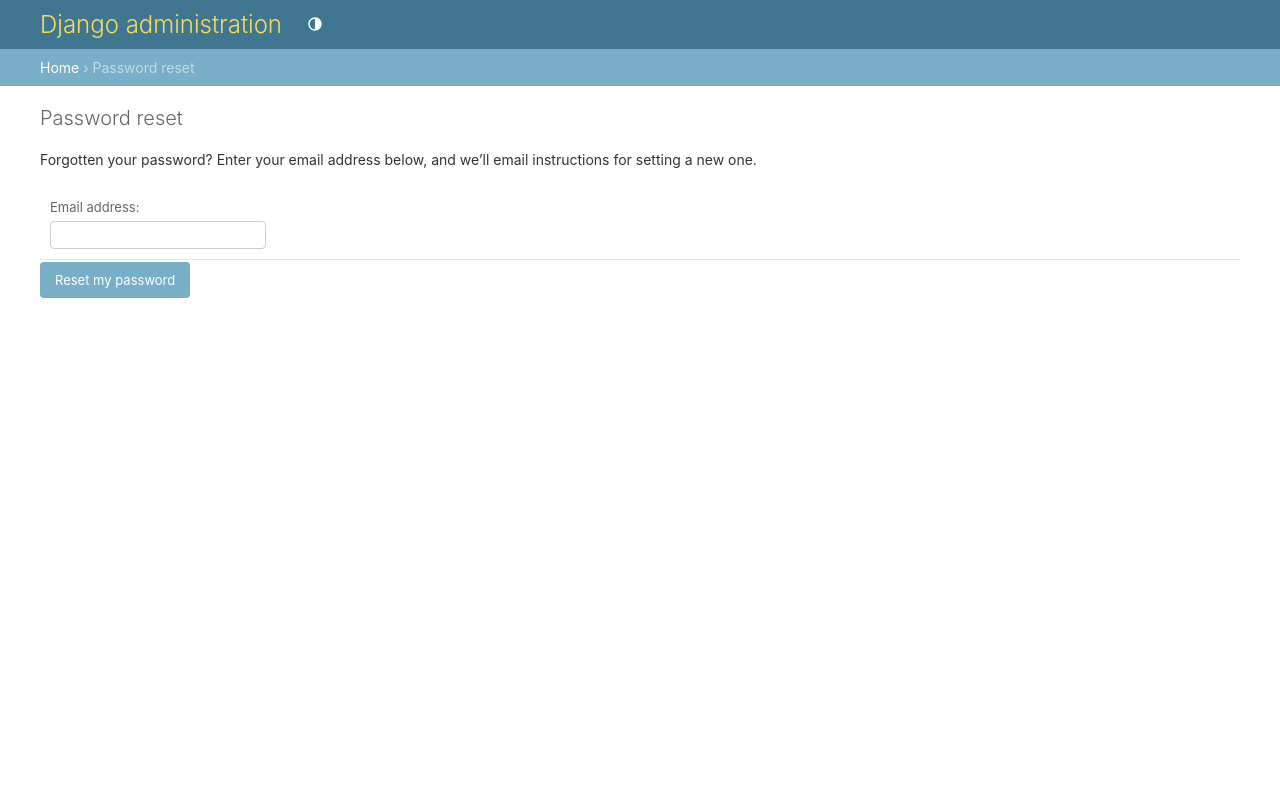
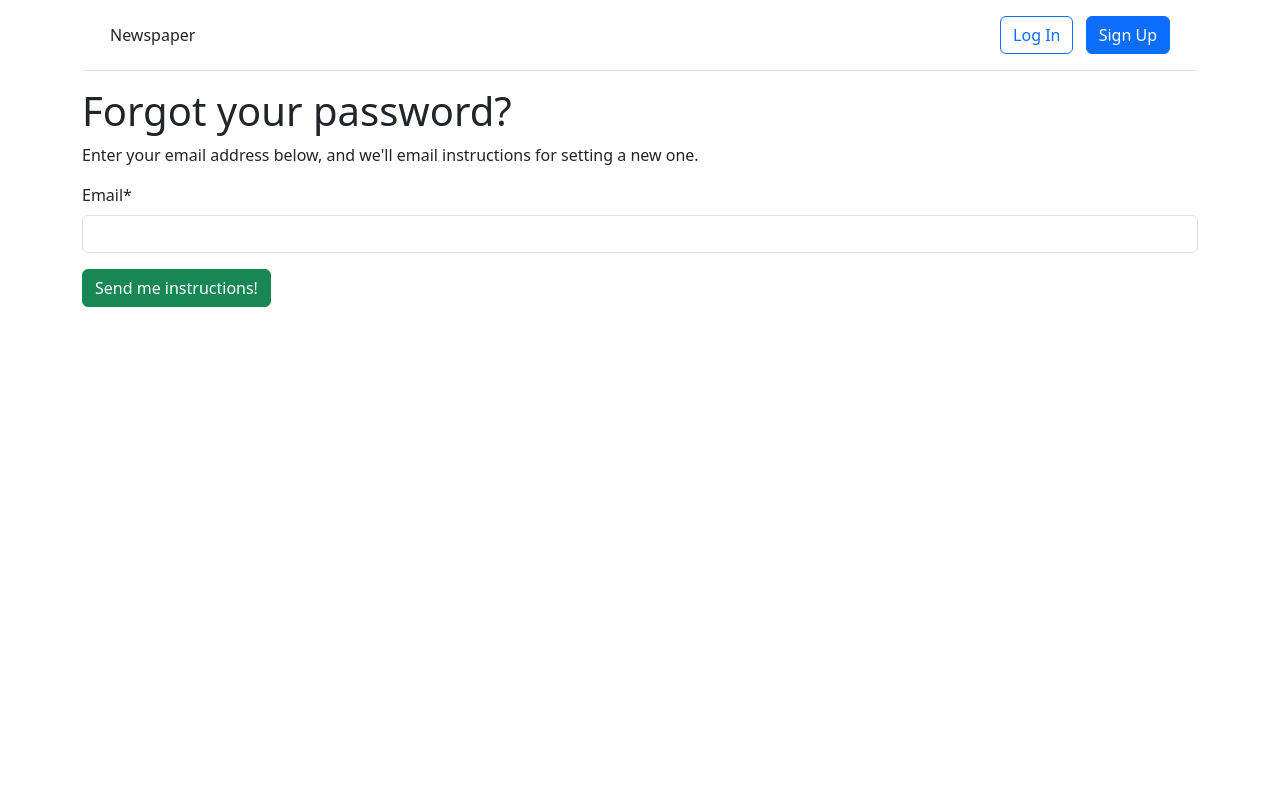
Before and after one commit to mathiasthomas/Django_News_App, a Django app: page /accounts/password_reset/ in a window 1280 px wide. Run offline with Django 4.2, Linux system fonts and the light colour scheme; some libraries are stand-ins or nearby versions.

Commit message:
pass/change/reset/forgot

```diff
--- a/django_project/django_project/settings.py
+++ b/django_project/django_project/settings.py
@@ -128,3 +128,5 @@
 # Crispy Forms
 CRISPY_ALLOWED_TEMPLATE_PACKS = "bootstrap5" # new
 CRISPY_TEMPLATE_PACK = "bootstrap5" # new
+
+EMAIL_BACKEND = "django.core.mail.backends.console.EmailBackend"
--- a/django_project/templates/base.html
+++ b/django_project/templates/base.html
@@ -11,53 +11,45 @@
     <title>{% block title %} NEWS APP {% endblock title %}</title>
 </head>
 <body>
- <div class="container-fluid">
-    <nav class="navbar navbar-expand-lg bg-body-tertiary">
-  <div class="container-fluid">
-    <a class="navbar-brand" href="#">Navbar</a>
-    <button class="navbar-toggler" type="button" data-bs-toggle="collapse" data-bs-target="#navbarSupportedContent" aria-controls="navbarSupportedContent" aria-expanded="false" aria-label="Toggle navigation">
-      <span class="navbar-toggler-icon"></span>
-    </button>
-    <div class="collapse navbar-collapse" id="navbarSupportedContent">
-      <ul class="navbar-nav me-auto mb-2 mb-lg-0">
-        <li class="nav-item">
-          <a class="nav-link active" aria-current="page" href="#">Home</a>
-        </li>
-        <li class="nav-item">
-          <a class="nav-link" href="#">Link</a>
-        </li>
+ <div class="container">
+<header class="p-3 mb-3 border-bottom">
+<div class="container">
+<div class="d-flex flex-wrap align-items-center justify-content-center
+justify-content-lg-start">
+<a class="navbar-brand" href="{% url 'home' %}">Newspaper</a>
+<ul class="nav col-12 col-lg-auto me-lg-auto mb-2 justify-content-center
+mb-md-0">
 {% if user.is_authenticated %}
-        <li class="nav-item dropdown">
-          <a class="nav-link dropdown-toggle" href="#" role="button" data-bs-toggle="dropdown" aria-expanded="false">
-             Hi, {{ user.username }}
+<li><a href="#" class="nav-link px-2 link-dark">+ New</a></li>
+</ul>
+<div class="dropdown text-end">
+<a href="#" class="d-block link-dark text-decoration-none dropdown-toggle"
+id="dropdownUser1" data-bs-toggle="dropdown" aria-expanded="false">
+{{ user.username }}
 </a>
-          <ul class="dropdown-menu">
-            <li><a class="dropdown-item" href="#">Action</a></li>
-            <li><a class="dropdown-item" href="#">Another action</a></li>
-            <li><hr class="dropdown-divider"></li>
-            <li><a class="dropdown-item" href="#">Something else here</a></li>
+<ul class="dropdown-menu text-small" aria-labelledby="dropdownUser1">
+<li><a class="dropdown-item" href="{% url 'password_change'%}">
+Change password</a></li>
+<li><a class="dropdown-item" href="{% url 'logout' %}">Log Out</a></li>
 </ul>
-        </li>
-        <li class="nav-item">
-          <a class="nav-link disabled">Disabled</a>
-        </li>
+</div>
+{% else %}
 </ul>
-        {% else %}
 <div class="text-end">
-        <a href="{% url 'login' %}" class=" btn btn-outline-primary me-2">Login</a>
-        <a href="{% url 'signup' %}" class="btn btn-success">Sign Up</a>
+<a href="{% url 'login' %}" class="btn btn-outline-primary me-2">
+Log In</a>
+<a href="{% url 'signup' %}" class="btn btn-primary">Sign Up</a>
 </div>
 {% endif %}
-
 </div>
 </div>
-</nav>
+</header>
+<main>
+{% block content %}
+{% endblock content %}
+</main>
 </div>
-   <div class="container">
-       {% block content %}
 
-        {% endblock content %}
-   </div>
 
 {# Bootstrap JS #}
 <script src="https://cdn.jsdelivr.net/npm/bootstrap@5.3.0/dist/js/bootstrap.bundle.min.js" integrity="sha384-geWF76RCwLtnZ8qwWowPQNguL3RmwHVBC9FhGdlKrxdiJJigb/j/68SIy3Te4Bkz" crossorigin="anonymous"></script>
--- a/django_project/templates/registration/login.html
+++ b/django_project/templates/registration/login.html
@@ -8,5 +8,6 @@
     {{ form.as_p }}
     <button type="submit" class="btn btn-success">Login</button>
     </form>
+    <p><a href="{% url 'password_reset' %}">Forgot Password?</a></p>
 
 {% endblock content %}
--- /dev/null
+++ b/django_project/templates/registration/password_reset_form.html
@@ -0,0 +1,18 @@
+{% extends "base.html" %}
+{% load crispy_forms_tags %}
+
+{% block title %}Forgot Your Password?{% endblock title %}
+
+{% block content %}
+<h1>Forgot your password?</h1>
+
+<p>Enter your email address below, and we'll email instructions
+for setting a new one.</p>
+
+<form method="POST">{% csrf_token %}
+{{ form|crispy }}
+<input class="btn btn-success" type="submit"
+value="Send me instructions!">
+</form>
+
+{% endblock content %}
```
Also changed, not shown: django_project/templates/registration/password_change_done.html (added, +10 -0 lines), django_project/templates/registration/password_change_form.html (added, +19 -0 lines), django_project/templates/registration/password_reset_complete.html (added, +12 -0 lines), django_project/templates/registration/password_reset_confirm.html (added, +14 -0 lines), django_project/templates/registration/password_reset_done.html (added, +11 -0 lines), django_project/db.sqlite3. Lines whose indentation alone changed are shown as unchanged.
